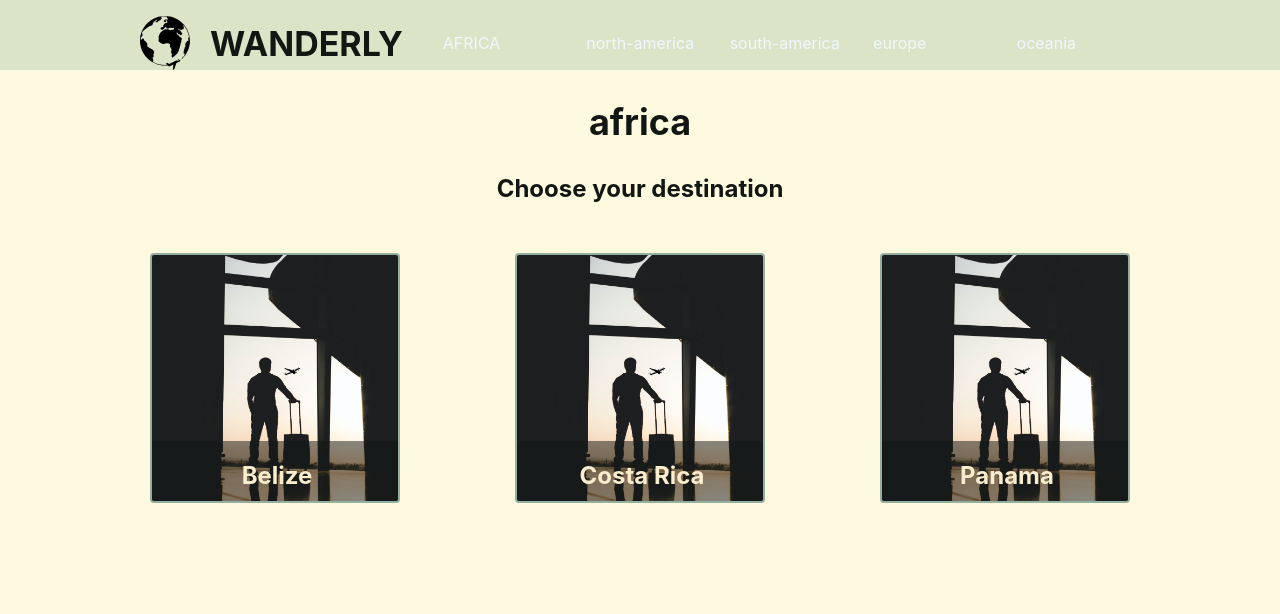
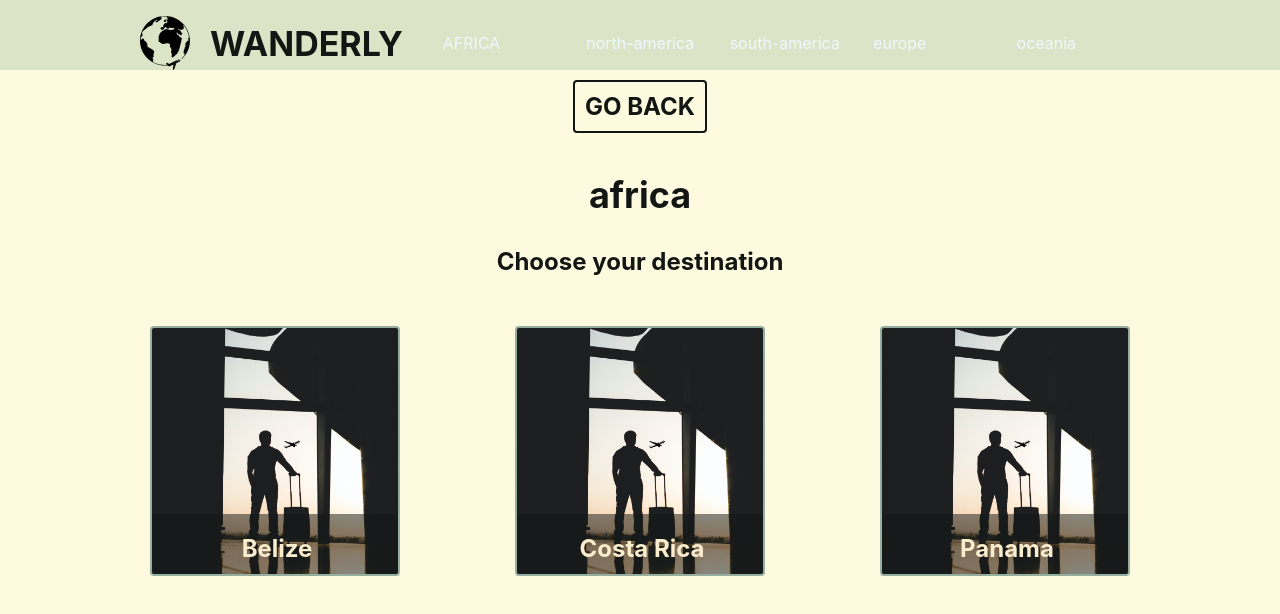
Before and after one commit to JoeGr1/Travel-app, a React (Create React App) app: page /africa-all in a window 1280 px wide. Shown: the top 614 px of the page. Built offline with nearby package versions, Linux system fonts and the light colour scheme; no server answers; the HTML template or start-up script is replaced by a standard one.

Commit message:
Add buttons

```diff
--- a/src/components/DestinationCard/DestinationCard.js
+++ b/src/components/DestinationCard/DestinationCard.js
@@ -1,7 +1,7 @@
 import { Link, useParams } from "react-router-dom";
 import "./DestinationCard.scss";
 
-const DestinationCard = ({ clickHandler, destination, id }) => {
+const DestinationCard = ({ clickHandler, destination }) => {
   const { season, occasion, continent } = useParams();
 
   return (
--- a/src/pages/ContinentPage/ContinentPage.js
+++ b/src/pages/ContinentPage/ContinentPage.js
@@ -1,5 +1,5 @@
 import { useEffect, useState } from "react";
-import { Link, useParams } from "react-router-dom";
+import { Link, useNavigate, useParams } from "react-router-dom";
 import DestinationCard from "../../components/DestinationCard/DestinationCard";
 import { v4 as uuid } from "uuid";
 import axios from "axios";
@@ -40,8 +40,16 @@ const ContinentPage = () => {
     }
   });
 
+  let navigate = useNavigate();
+  const handleClick = () => {
+    navigate(-1);
+  };
+
   return (
     <div className="destinations">
+      <h2 className="season__btn-back" onClick={handleClick}>
+        GO BACK
+      </h2>
       <h1 className="destinations__title">{continent}</h1>
       <h2 className="destinations__subtitle">Choose your destination</h2>
       <div className="destinations__card-wrapper">
--- a/src/pages/ContinentPage/ContinentPage.scss
+++ b/src/pages/ContinentPage/ContinentPage.scss
@@ -42,4 +42,16 @@
   &__link {
     text-decoration: none;
   }
+
+  &__btn-back {
+    border: 2px $text-primary solid;
+    border-radius: 4px;
+    padding: 1rem;
+    margin: 1rem;
+    color: $text-primary;
+    &:hover {
+      background-color: $bg;
+      transition: 1s;
+    }
+  }
 }
--- a/src/pages/DestinationsPage/DestinationsPage.js
+++ b/src/pages/DestinationsPage/DestinationsPage.js
@@ -1,5 +1,5 @@
 import { useEffect, useState } from "react";
-import { Link, useParams } from "react-router-dom";
+import { Link, useNavigate, useParams } from "react-router-dom";
 import DestinationCard from "../../components/DestinationCard/DestinationCard";
 import { v4 as uuid } from "uuid";
 import axios from "axios";
@@ -44,14 +44,23 @@ const DestinationsPage = () => {
     }
   });
 
+  let navigate = useNavigate();
+  const handleClick = () => {
+    navigate(-1);
+  };
+
   return (
     <div className="destinations">
+      <h2 className="season__btn-back" onClick={handleClick}>
+        GO BACK
+      </h2>
       <h1 className="destinations__title">{continent}</h1>
       <h2 className="destinations__subtitle">Choose your destination</h2>
       <div className="destinations__card-wrapper">
         {filteredDestinations.map((destination) => {
+          const id = destination.id;
           return (
-            <Link to={`/${season}/${occasion}/${continent}/${destination.id}`}>
+            <Link to={`/${season}/${occasion}/${continent}/${id}`}>
               <DestinationCard
                 key={uuid()}
                 clickHandler={clickHandler}
--- a/src/pages/DestinationsPage/DestinationsPage.scss
+++ b/src/pages/DestinationsPage/DestinationsPage.scss
@@ -42,4 +42,16 @@
   &__link {
     text-decoration: none;
   }
+
+  &__btn-back {
+    border: 2px $text-primary solid;
+    border-radius: 4px;
+    padding: 1rem;
+    margin: 1rem;
+    color: $text-primary;
+    &:hover {
+      background-color: $bg;
+      transition: 1s;
+    }
+  }
 }
--- a/src/pages/OccasionPage/OccasionPage.js
+++ b/src/pages/OccasionPage/OccasionPage.js
@@ -1,4 +1,4 @@
-import { useParams } from "react-router-dom";
+import { useNavigate, useParams } from "react-router-dom";
 import { Link } from "react-router-dom";
 import "./OccasionPage.scss";
 
@@ -7,8 +7,16 @@ const OccasionPage = () => {
   console.log(season);
   console.log(occasion);
 
+  let navigate = useNavigate();
+  const handleClick = () => {
+    navigate(-1);
+  };
+
   return (
     <div className="occasion">
+      <h2 className="season__btn-back" onClick={handleClick}>
+        GO BACK
+      </h2>
       <h1 className="occasion__title">{occasion}</h1>
       <h2 className="occasion__subtitle">Choose prefered continent</h2>
       <div className="occasion__card-wrapper">
--- a/src/pages/OccasionPage/OccasionPage.scss
+++ b/src/pages/OccasionPage/OccasionPage.scss
@@ -97,4 +97,16 @@
   &__link {
     text-decoration: none;
   }
+
+  &__btn-back {
+    border: 2px $text-primary solid;
+    border-radius: 4px;
+    padding: 1rem;
+    margin: 1rem;
+    color: $text-primary;
+    &:hover {
+      background-color: $bg;
+      transition: 1s;
+    }
+  }
 }
--- a/src/pages/SeasonPage/SeasonPage.js
+++ b/src/pages/SeasonPage/SeasonPage.js
@@ -1,11 +1,20 @@
-import { useParams } from "react-router-dom";
+import { useNavigate, useParams } from "react-router-dom";
 import { Link } from "react-router-dom";
 import "./SeasonPage.scss";
 
 const SeasonPage = () => {
   const { season } = useParams();
+
+  let navigate = useNavigate();
+  const handleClick = () => {
+    navigate(-1);
+  };
+
   return (
     <div className="season">
+      <h2 className="season__btn-back" onClick={handleClick}>
+        GO BACK
+      </h2>
       <h1 className="season__title">{season}</h1>
       <h2 className="season__subtitle">Choose your occasion</h2>
       <div className="season__card-wrapper">
--- a/src/pages/SeasonPage/SeasonPage.scss
+++ b/src/pages/SeasonPage/SeasonPage.scss
@@ -85,4 +85,16 @@
   &__link {
     text-decoration: none;
   }
+
+  &__btn-back {
+    border: 2px $text-primary solid;
+    border-radius: 4px;
+    padding: 1rem;
+    margin: 1rem;
+    color: $text-primary;
+    &:hover {
+      background-color: $bg;
+      transition: 1s;
+    }
+  }
 }
```
